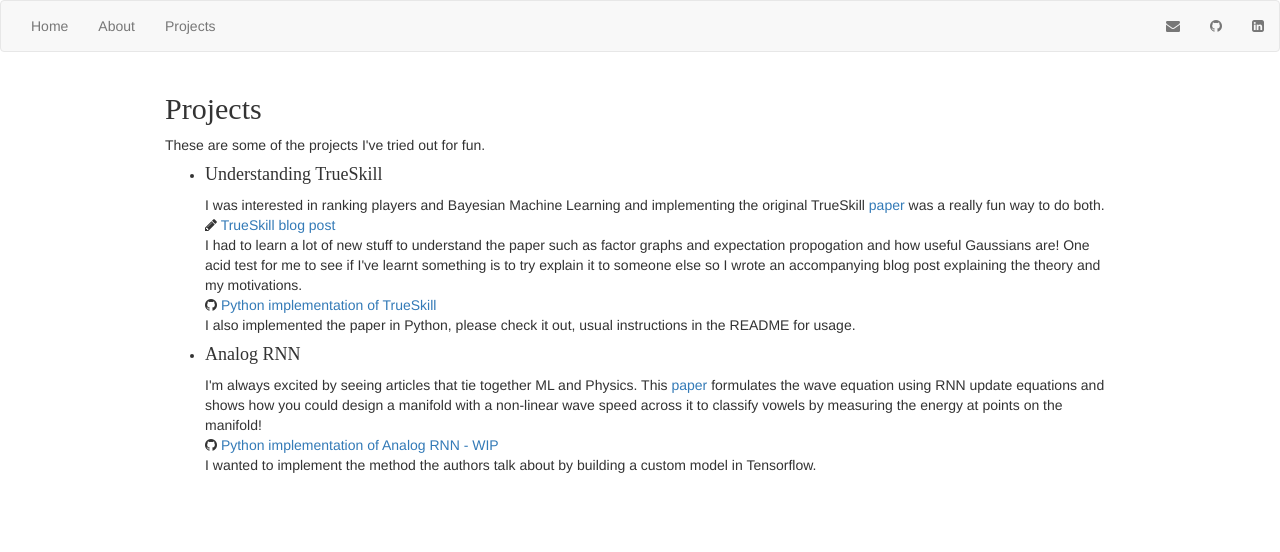
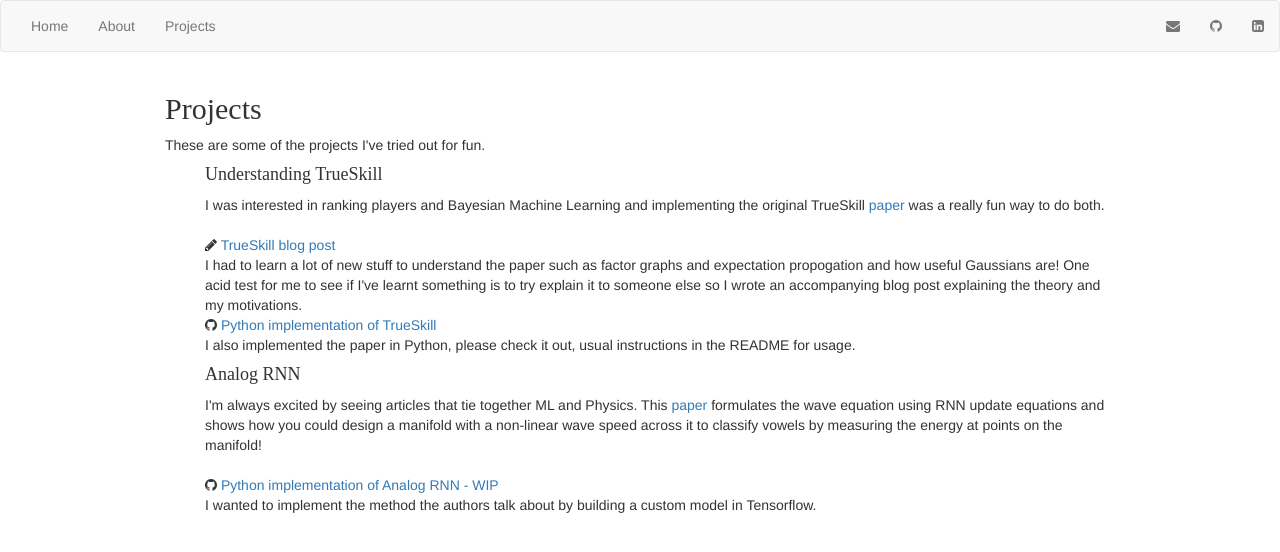
Before and after one commit to Nush395/Nush395.github.io, a Jekyll site: the page built from projects/index.html, in a window 1280 px wide. Shown: the top 552 px of the page. Built offline with Jekyll 4.4.1, drawn with Linux system fonts in a browser that asks for light colours.

Commit message:
Format change.

```diff
--- a/projects/index.html
+++ b/projects/index.html
@@ -7,7 +7,7 @@ title: Projects
 	<p>
 		These are some of the projects I've tried out for fun.
 	</p>
-	<ul class="posts">
+	<ul class="posts" style="list-style-type:none;">
 		<!--{% for post in site.posts %}-->
 		<li>
 			<h4>
@@ -19,6 +19,7 @@ title: Projects
 				paper
 			</a>
 			was a really fun way to do both.
+			<br>
 			<br>
 			<i class="fa fa-pencil"></i>
 			<a href="https://nush395.github.io/2020/06/06/true-skill.html" title="Understanding TrueSkill">
@@ -46,7 +47,7 @@ title: Projects
 		</a>
 		formulates the wave equation using RNN update equations and shows how you could design a manifold with a non-linear
 		wave speed across it to classify vowels by measuring the energy at points on the manifold!
-		<br>
+		<br><br>
 		<i class="fa fa-github"></i>
 		<a href="https://github.com/Nush395/analog-rnn">
 			Python implementation of Analog RNN - WIP
```
